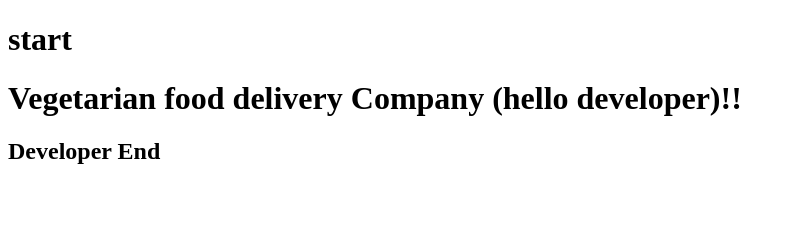
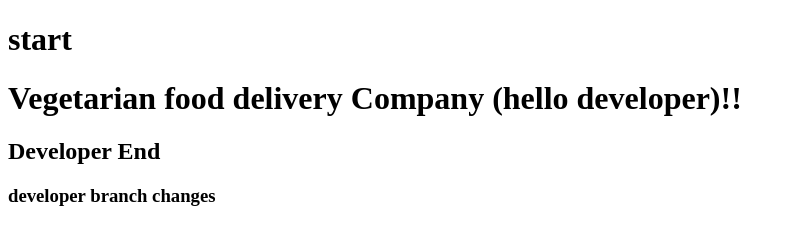
Before and after one commit to SantoshSingh2011/git-example, a plain HTML site: page index.html in a window 1280 px wide. Shown: the whole page, without its empty margins (0-794 px from the left). Drawn offline with Linux system fonts and the light colour scheme.

Commit message:
dev changes

```diff
--- a/index.html
+++ b/index.html
@@ -9,5 +9,6 @@
     <h1>start</h1>
     <h1>Vegetarian food delivery Company (hello developer)!!</h1>
     <h2> Developer End</h2>
+    <h3>developer branch changes</h3>
 </body>
 </html>
```
